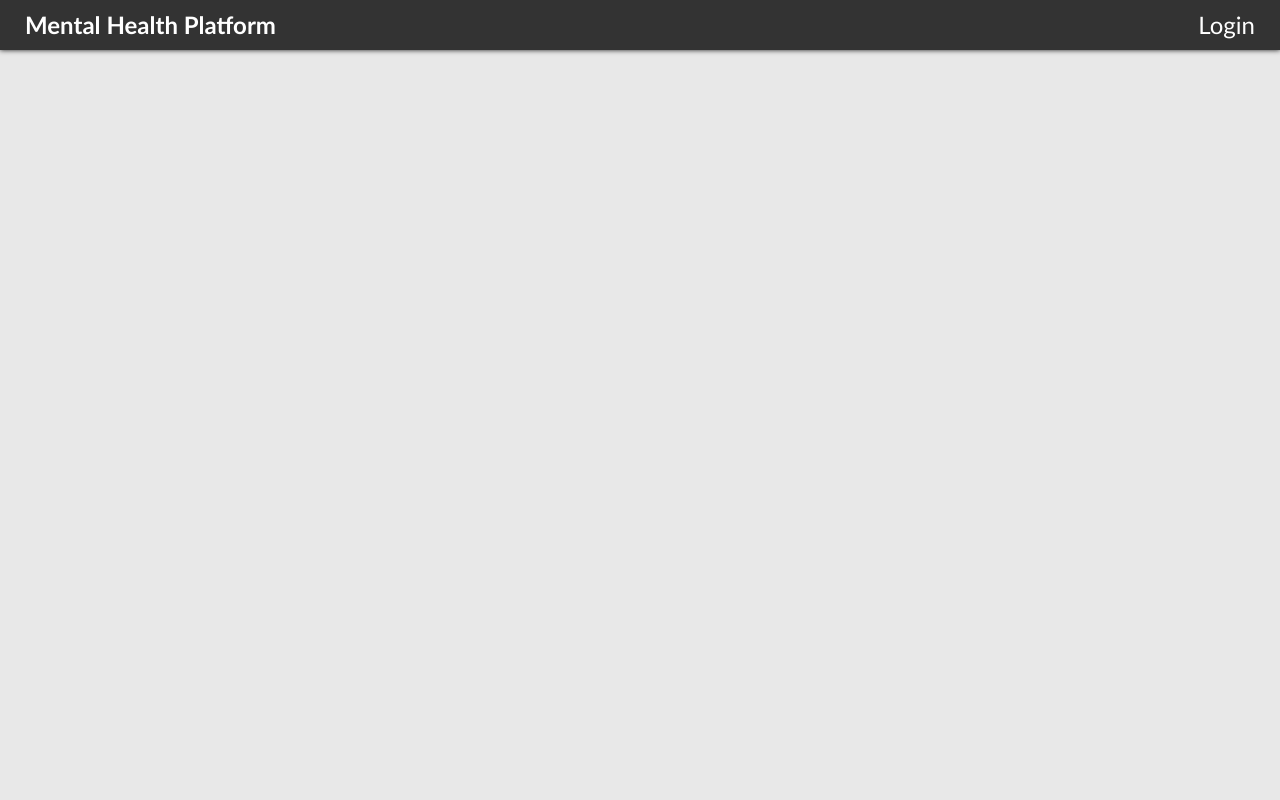
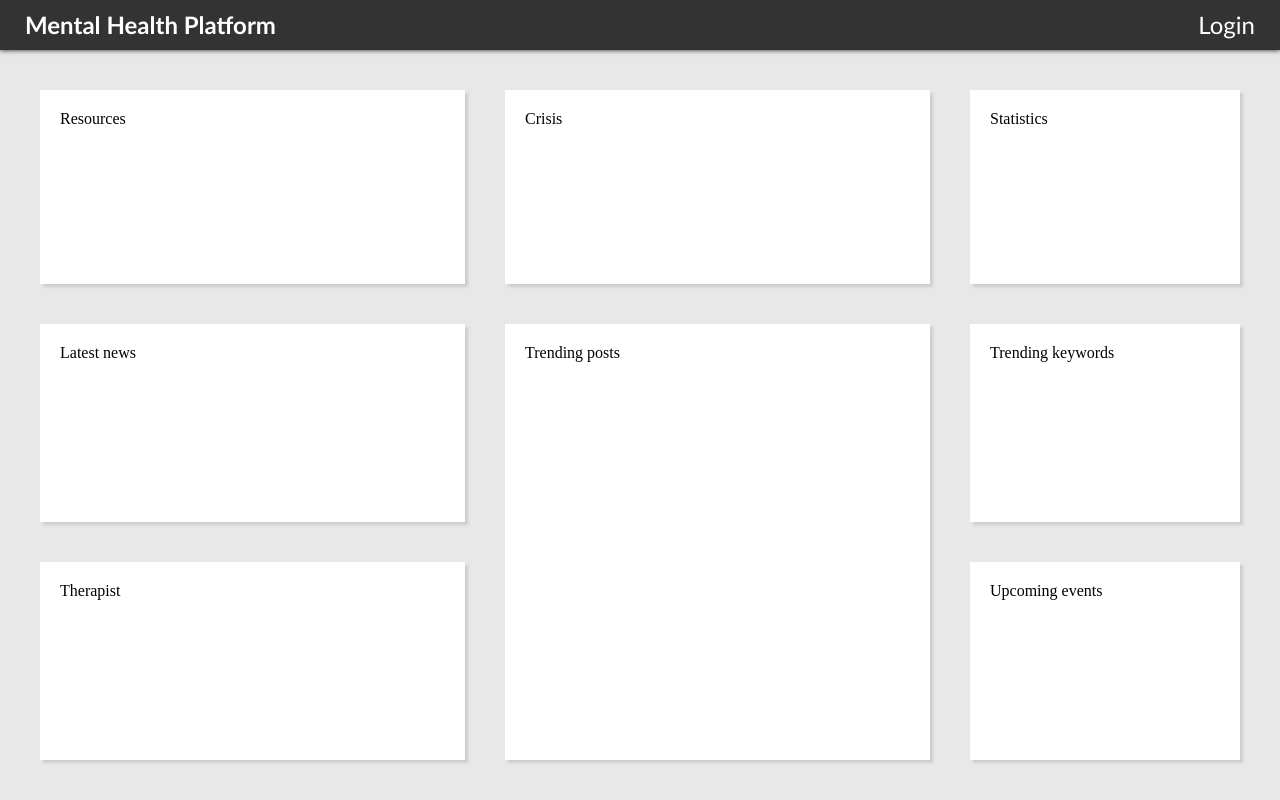
Before and after one commit to microsoft/MentalHealthPlatform, a React app in the folder client/: page /dashboard in a window 1280 px wide. Built offline with nearby package versions, Linux system fonts and the light colour scheme.

Commit message:
Create skeleton for Dashboard component
Set Dashboard component as index page

```diff
--- a/client/src/Components/App.tsx
+++ b/client/src/Components/App.tsx
@@ -10,7 +10,7 @@ import { SignupLogin } from './SignupLogin/signup-login-provider';
 import { Forum } from './Forum/forum-provider';
 import { Chat } from './Chat/chat-provider';
 import { CreateChat } from './CreateChat/create-chat-provider';
-import ResourcesPreview from './ResourcesPreview/resources-preview';
+import Dashboard from './Dashboard/dashboard';
 
 export type UserDataType = {
     userId: number;
@@ -55,10 +55,10 @@ export class UserProvider extends React.Component<{}, IUserContext> {
                     <div style={{ height: "100%", display: "flex", flexDirection: "column", backgroundColor: "#E8E8E8" }}>
                         <NavigationBar />
                         <div style={{ display: "flex", flexDirection: "column", flex: 1, overflowY: "auto" }}>
-                            <Route exact path="/" render={() => <Redirect to="/topics" />} />
+                            <Route exact path="/" render={() => <Redirect to="/dashboard" />} />
+                            <Route exact path="/dashboard" component={() => <Dashboard />} />
                             <Route exact path="/topics" component={() => <Topics />} />
                             <Route exact path="/login" component={() => <SignupLogin />} />
-                            <Route exact path="/resourcespreview" component={() => <ResourcesPreview />} />
                             <Route exact path={`/topics/topic:topicID`} component={() => <Forum />} />
                             <Route exact path={`/topics/topic:topicID/chat/:chatID`} component={() => <Chat UserContext={UserDataContext} />} />
                             <Route exact path={`/topics/topic:topicID/createChat`} component={() => <CreateChat UserContext={UserDataContext} />} />
--- /dev/null
+++ b/client/src/Components/Dashboard/dashboard.css
@@ -0,0 +1,53 @@
+.DashboardContainer {
+    display: flex;
+    flex-direction: column;
+    height: 100%;
+    padding: 20px;
+}
+
+.RowA {
+    display: flex;
+    flex-direction: row;
+    flex-grow: 1;
+    height: 33%;
+}
+
+.RowB {
+    display: flex;
+    flex-direction: row;
+    flex-grow: 2;
+    height: 67%;
+}
+
+.ColA {
+    display: flex;
+    flex-direction: column;
+    flex-grow: 3;
+    width: 37.5%;
+}
+
+.ColB {
+    display: flex;
+    flex-direction: column;
+    flex-grow: 3;
+    width: 37.5%;
+}
+
+.ColC {
+    display: flex;
+    flex-direction: column;
+    flex-grow: 2;
+    width: 25%;
+}
+
+.Tile {
+    margin: 20px;
+    background-color: #FFFFFF;
+    display: flex;
+    flex-direction: column;
+    flex-grow: 1;
+    box-sizing: border-box;
+    overflow: hidden;
+    box-shadow: 3px 3px 3px #CCCCCC;
+    padding: 20px;
+}
--- /dev/null
+++ b/client/src/Components/Dashboard/dashboard.tsx
@@ -0,0 +1,63 @@
+// Copyright (c) Microsoft Corporation. All rights reserved.
+// Licensed under the MIT license.
+
+import * as React from 'react';
+
+import * as classes from './dashboard.css';
+
+interface IDashboardProps {
+}
+
+const Tile = (props: any) => {
+    return (
+        <div className={classes.Tile}>
+            {props.children}
+        </div>
+    );
+}
+
+const Dashboard = (props: IDashboardProps) => {
+    const {
+    } = props;
+
+    return (
+        <div className={classes.DashboardContainer}>
+            <div className={classes.RowA}>
+                <div className={classes.ColA}>
+                    <Tile>Resources</Tile>
+                </div>
+                <div className={classes.ColB}>
+                    <Tile>Crisis</Tile>
+                </div>
+                <div className={classes.ColC}>
+                    <Tile>Statistics</Tile>
+                </div>
+            </div>
+            <div className={classes.RowB}>
+                <div className={classes.ColA}>
+                    <div className={classes.RowA}>
+                        <Tile>Latest news</Tile>
+                    </div>
+                    <div className={classes.RowA}>
+                        <Tile>Therapist</Tile>
+                    </div>
+                </div>
+                <div className={classes.ColB}>
+                    <div className={classes.RowA}>
+                        <Tile>Trending posts</Tile>
+                    </div>
+                </div>
+                <div className={classes.ColC}>
+                    <div className={classes.RowA}>
+                        <Tile>Trending keywords</Tile>
+                    </div>
+                    <div className={classes.RowA}>
+                        <Tile>Upcoming events</Tile>
+                    </div>
+                </div>
+            </div>
+        </div>
+    );
+};
+
+export default Dashboard;
```
Also changed, not shown: client/src/Components/Dashboard/dashboard.css.d.ts (added, +7 -0 lines).
